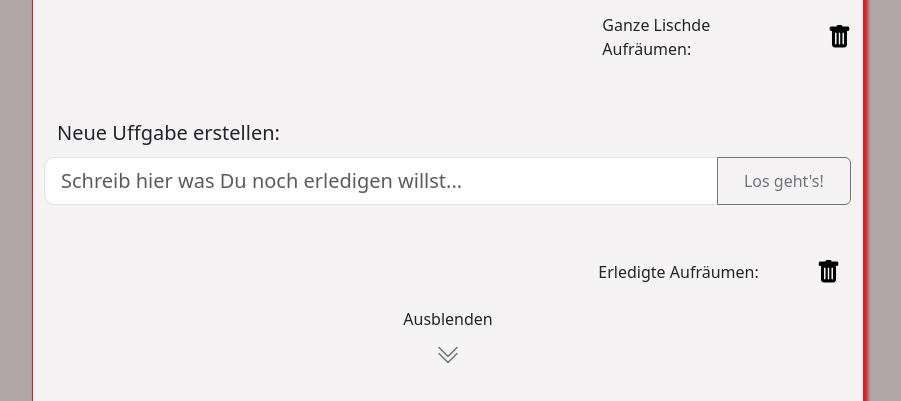
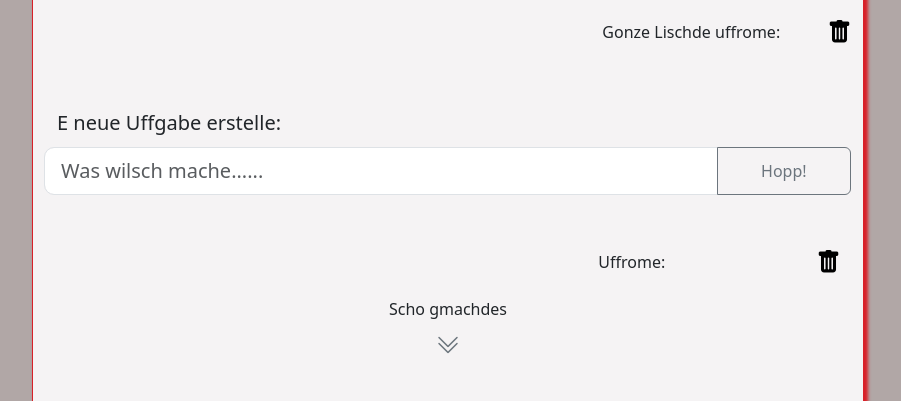
Before and after one commit to Alfi74/ToDoList, a plain HTML site: page index.html in a window 1280 px wide. Both pictures are taken after a click on the button 639 px from the left and 625 px from the top of the page. Shown: the part 324-725 px from the top of the page, without its empty margins (192-1093 px from the left). Drawn offline with nearby package versions, Linux system fonts and the light colour scheme.

Commit message:
textaenderung

```diff
--- a/index.html
+++ b/index.html
@@ -21,12 +21,11 @@
 
 <section class="container" id="toDos">
 
-
 </section>
 <!-- Delete ALL button -->
 <section>
   <div class="row d-flex align-items-center justify-content-end my-3" id="cleanList">
-    <label class="col-3" for="cleanListButton" id="cleanListLabel">Ganze Lischde Aufräumen:</label>
+    <label class="col-3" for="cleanListButton" id="cleanListLabel">Gonze Lischde uffrome:</label>
     <button class="col-1" id="cleanListButton"><i class="bi bi-trash-fill"></i></button>
   </div>
 </section>
@@ -34,12 +33,11 @@
 
 <section class="container my-5" id="toDoInput">
     <form class="row input-group m-0" id="inputForm">
-        <label for="newToDo" class="col-form-label-lg">Neue Uffgabe erstellen:</label>
-        <input class="form-control form-control-lg col-10" type="text" id= "newToDo" name="newToDo"  placeholder="Schreib hier was Du noch erledigen willst...">
-        <input class="btn btn-outline-secondary col-2" type="submit" id="newButton" value="Los geht's!">
+        <label for="newToDo" class="col-form-label-lg">E neue Uffgabe erstelle:</label>
+        <input class="form-control form-control-lg col-10" type="text" id= "newToDo" name="newToDo"  placeholder="Was wilsch mache......">
+        <input class="btn btn-outline-secondary col-2" type="submit" id="newButton" value="Hopp!">
     </form>
 </section>
-
 
 <!-- Section with "old/done to dos"-->
 
@@ -48,13 +46,13 @@
 
     </div>
       <div class="row d-flex align-items-center justify-content-end my-3" id="cleanList">
-        <label class="col-3" for="cleanListButton" id="cleanListLabel">Erledigte Aufräumen:</label>
+        <label class="col-3" for="cleanListButton" id="cleanListLabel">Uffrome:</label>
         <button class="col-1" id="cleanDoneButton"><i class="bi bi-trash-fill"></i></button>
       </div>
 </section>
 <!-- Collapse -->
 <div class ="row" id="collapse">
-  <label  for="cleanListButton" id="cleanListLabel">Ausblenden</label>
+  <label  for="cleanListButton" id="cleanListLabel">Scho gmachdes</label>
   <button class="btn btn-outline-secondary" id = "cleanListButton" type="button" data-bs-toggle="collapse" data-bs-target="#collapseList" aria-expanded="false" aria-controls="collapseList">
         <i class="bi bi-chevron-double-down"></i>
   </button>
--- a/script.js
+++ b/script.js
@@ -40,7 +40,7 @@
     <div class="form-check col-2">
         <input class="form-check-input" type="checkbox" value="" id="done" name = "done">
         <label class="form-check-label" for="done">
-          Schon erledigt?
+          Scho gmachdes?
         </label>
     </div>
     <button class="activeToDosButtons col-1" id="deleteSmall"><i class="bi bi-trash"></i></button>`;
@@ -59,7 +59,7 @@
     <div class="form-check col-2 doneElement">
         <input class="form-check-input doneElements" type="checkbox" value="" id="done" name = "doneDone" checked disabled>
         <label class="form-check-label" for="done">
-          Erledigt!
+          Scho gmachd!
         </label>
     </div>
     <button class="activeToDosButtons col-1 doneButtons" id="deleteSmall" disabled><i class="bi bi-trash"></i></button>`;
```
